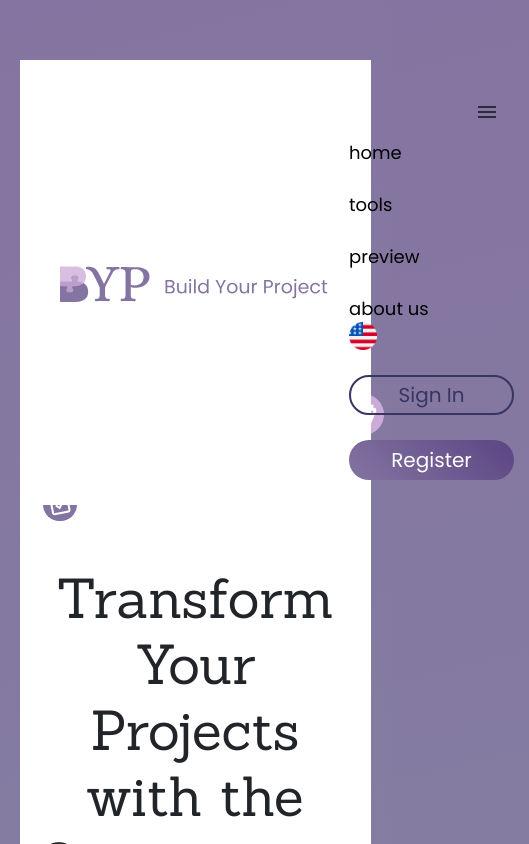
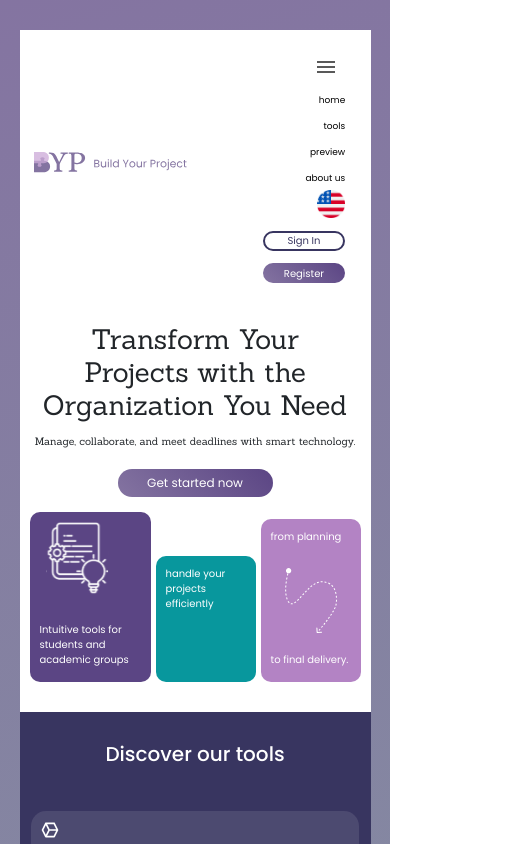
Before and after one commit to GreenBerries-BYP/BuildYourProject-front, a React (Vite) app in the folder frontend/: page / in a window 390 px wide. Both pictures are taken after a click on the button "Toggle navigation". Shown: the top 844 px of the page, 529 px wide, since content can reach past the window. Built offline with nearby package versions, Linux system fonts and the light colour scheme.

Commit message:
fix: ajustes no mobile

```diff
--- a/frontend/src/pages/Landing.jsx
+++ b/frontend/src/pages/Landing.jsx
@@ -48,11 +48,12 @@ const Landing = () => {
       <div className="landing-content">
         <header id="landing_header">
           <img
+            className="col-6 col-lg-3"
             src="/imgs/logo-horiz.svg"
             alt={t("altText.logoBYP", "BYP Logo")}
           />
 
-          <nav className="navbar navbar-expand-lg">
+          <nav className="col navbar navbar-expand-lg">
             <div className="row justify-content-end w-100">
               <button className="navbar-toggler d-lg-none justify-content-end" type="button" data-bs-toggle="collapse" data-bs-target="#navbarNav" aria-controls="navbarNav" aria-expanded="false" aria-label="Toggle navigation">
                 <MdMenu size={24} />
@@ -61,7 +62,7 @@ const Landing = () => {
 
 
             <div className="row collapse navbar-collapse d-lg-none" id="navbarNav">
-              <ul className="col navbar-nav nav-group flex-column d-lg-none">
+              <ul className="navbar-nav nav-group flex-column d-lg-none pb-3">
                 <li className="nav-item">
                   <a href="#inicio">{t("landing.nav.home", "home")}</a>
                 </li>
@@ -74,9 +75,9 @@ const Landing = () => {
                 <li className="nav-item">
                   <a href="#sobre">{t("landing.nav.aboutUs", "about us")}</a>
                 </li>
+              </ul>
 
-              </ul>
-              <ul className="col navbar-nav nav-group flex-column d-lg-none">
+              <ul className="navbar-nav nav-group flex-column d-lg-none">
                 <li>
                   <button
                     onClick={toggleLanguage}
@@ -98,14 +99,16 @@ const Landing = () => {
                 </li>
               </ul>
             </div>
+          </nav>
 
-            <div className="d-none d-lg-flex nav-group">
+          <div className="col-5 d-none d-lg-flex nav-group">
             <a href="#inicio">{t("landing.nav.home", "home")}</a>
             <a href="#ferramentas">{t("landing.nav.tools", "tools")}</a>
             <a href="#preview">{t("landing.nav.preview", "preview")}</a>
             <a href="#sobre">{t("landing.nav.aboutUs", "about us")}</a>
           </div>
-            <div className="enter-group d-none d-lg-flex ">
+
+          <div className="col-5 enter-group d-none d-lg-flex ">
             <button
               onClick={toggleLanguage}
               className="header-icon"
@@ -120,7 +123,6 @@ const Landing = () => {
               {t("landing.nav.signUp", "Criar conta")}
             </a>
           </div>
-          </nav>
 
         </header>
 
@@ -143,9 +145,10 @@ const Landing = () => {
             </a>
           </div>
 
-          <div className="blocos-inicio row">
+          <div className="blocos-inicio row mb-5">
             <div className="bloco-roxo col">
               <img
+                className="w-lg-100 w-75"
                 src="imgs/ideia.svg"
                 alt={t("altText.ideaIcon", "Idea icon")}
               />
@@ -314,7 +317,7 @@ const Landing = () => {
           <p>{t("landing.previewInfo.subtitle", "Veja como é o BYP")}</p>
           <div
             id="carouselPreviewControls"
-            className="carousel slide"
+            className="carousel slide pb-5"
             data-bs-ride="carousel"
           >
             <div className="carousel-inner">
@@ -373,8 +376,8 @@ const Landing = () => {
             <h1>{t("landing.about.title", "Sobre a GreenBerries")}</h1>
             <p>{t("landing.about.subtitle", "Conheça nosso colaboradores")}</p>
           </div>
-          <div className="sobre-content">
-            <div className="quem-somos">
+          <div className="row sobre-content">
+            <div className="col-12 col-lg-4 quem-somos">
               <h2 className="text-center">
                 {t("landing.about.whoWeAreTitle", "Quem somos?")}
               </h2>
@@ -391,28 +394,28 @@ const Landing = () => {
                 )}
               </p>
             </div>
-            <div className="integrantes">
-              <div>
+            <div className="col-12 col-lg-6 integrantes">
+              <div className="col-5 col-lg-3">
                 <img src="imgs/integrantes/joao.png" alt="João Félix" />
                 <p>João Félix</p>
               </div>
-              <div>
+              <div className="col-5 col-lg-3">
                 <img src="imgs/integrantes/jo.png" alt="Jossana Tavares" />
                 <p>Jossana Tavares</p>
               </div>
-              <div>
+              <div className="col-5 col-lg-3">
                 <img src="imgs/integrantes/let.png" alt="Leticia Rudeli" />
                 <p>Leticia Rudeli</p>
               </div>
-              <div>
+              <div className="col-5 col-lg-3">
                 <img src="imgs/integrantes/maris.png" alt="Marisa Morita" />
                 <p>Marisa Morita</p>
               </div>
-              <div>
+              <div className="col-5 col-lg-3">
                 <img src="imgs/integrantes/mih.png" alt="Millena Cupolillo" />
                 <p>Millena Cupolillo</p>
               </div>
-              <div>
+              <div className="col-5 col-lg-3">
                 <img src="imgs/integrantes/rodrigo.png" alt="Rodrigo Bettio" />
                 <p>Rodrigo Bettio</p>
               </div>
@@ -424,6 +427,7 @@ const Landing = () => {
           <div className="footer-start row">
             <div className="logos col-lg-4 col-sm-4">
               <img
+                className="w-50 pb-5"
                 src="/imgs/logo-horiz.svg"
                 alt={t("altText.logoBYP", "BYP Logo")}
               />
@@ -434,11 +438,12 @@ const Landing = () => {
                 )}
               </p>
               <img
+                className="w-50"
                 src="imgs/logo-horiz-greenberries.svg"
                 alt={t("altText.logoGreenberries", "GreenBerries Logo")}
               />
             </div>
-            <div className="doc col-lg-4 col-sm-3">
+            <div className="text-end pt-5 px-3 col-lg-4 col-sm-3">
               <h3>{t("landing.footer.documentationTitle", "Documentação")}</h3>
               <p>
                 {t("landing.footer.documentationLinkText", "Documentação:")}
@@ -449,7 +454,7 @@ const Landing = () => {
                 {" "}
               </p>
             </div>
-            <div className="contatos col-lg-4 col-sm-4">
+            <div className="text-end pt-5 px-3 contatos col-lg-4 col-sm-4">
               <h3>{t("landing.footer.contactsTitle", "Contatos")}</h3>
               <p>
                 {t("landing.footer.emailLabel", "Email:")} <br />
--- a/frontend/src/styles/Landing.css
+++ b/frontend/src/styles/Landing.css
@@ -10,7 +10,7 @@
 
 .decor-1 {
   position: absolute;
-  left: 3.38vw;
+  left: 2vw;
   top: 34.1rem;
   height: 2.7rem;
   background-color: var(--pink-color);
@@ -19,8 +19,8 @@
 
 .decor-2 {
   position: absolute;
-  left: 8.88vw;
-  top: 31.9rem;
+  left: 6vw;
+  top: 30.9rem;
   height: 3.7rem;
   background-color: var(--teal-bright-color);
   border-radius: 30px;
@@ -29,7 +29,7 @@
 .decor-3 {
   position: absolute;
   left: 5.97vw;
-  top: 41.9rem;
+  top: 40rem;
   height: 3.3rem;
   background-color: var(--purple-color);
   border-radius: 30px;
@@ -80,7 +80,7 @@
   flex-wrap: nowrap;
   justify-content: space-between;
   align-items: center;
-  padding: 2rem 4rem;
+  padding:  2% 4%;
   min-height: 10.3rem;
   transition: all 100ms ease;
 }
@@ -92,6 +92,7 @@
 .nav-group {
   display: flex;
   justify-content: space-between;
+  align-items: end;
   flex-wrap: nowrap;
   gap: 2.5rem;
   font-size: 1.8rem;
@@ -101,6 +102,7 @@
 .nav-group a {
   color: var(--black-color);
   text-decoration: none;
+  text-align: center;
   transition: transform 300ms ease-in-out;
 }
 
@@ -125,8 +127,8 @@
   display: absolute;
 
 }
-#navbarNav ul{
-  display: absolute;
+#navbarNav li{
+  text-align: start;
 }
 
 .enter-group {
@@ -178,7 +180,6 @@
   display: flex;
   padding-top: 6rem;
   flex-direction: column;
-  min-height: 100vh;
   text-align: center;
   align-items: center;
 }
@@ -272,7 +273,6 @@
 
 #ferramentas {
   padding-top: 6rem;
-  min-height: 100vh;
   background: var(--purple-dark-color);
   color: var(--white-color);
   display: flex;
@@ -323,7 +323,6 @@
   display: flex;
   flex-direction: column;
   align-items: center;
-  min-height: 100vh;
 }
 
 #preview wave {
@@ -355,7 +354,6 @@
   flex-direction: column;
   align-items: center;
   padding-top: 6rem;
-  min-height: 100vh;
   text-align: center;
   background: linear-gradient(
     180deg,
@@ -389,7 +387,7 @@
 .quem-somos {
   padding: 4rem;
   background: var(--white-color);
-  width: 40%;
+  max-width: 80%;
   text-align: left;
   font-size: 2rem;
   border-radius: 2rem;
@@ -398,15 +396,18 @@
 .integrantes {
   font-size: 2rem;
   margin-top: 1rem;
-  width: 50%;
+  max-width: 80%;
   display: flex;
   flex-wrap: wrap;
   justify-content: center;
   gap: 5rem;
 }
+.integrantes > div{
+  padding: 0.5rem;
+}
 
 .integrantes img {
-  height: 17.4rem;
+  height: 90%;
   border-radius: 50%;
 }
 
--- a/frontend/src/styles/Main.css
+++ b/frontend/src/styles/Main.css
@@ -53,7 +53,13 @@
 }
 
 html {
-  font-size: 62.5%;
+  font-size: 31.25%; /* Mobile first → 1rem = 5px */
+}
+
+@media (min-width: 768px) {
+  html {
+    font-size: 62.5%; /* Desktop → 1rem = 10px */
+  }
 }
 
 * {
```
Lines whose indentation alone changed are shown as unchanged.
